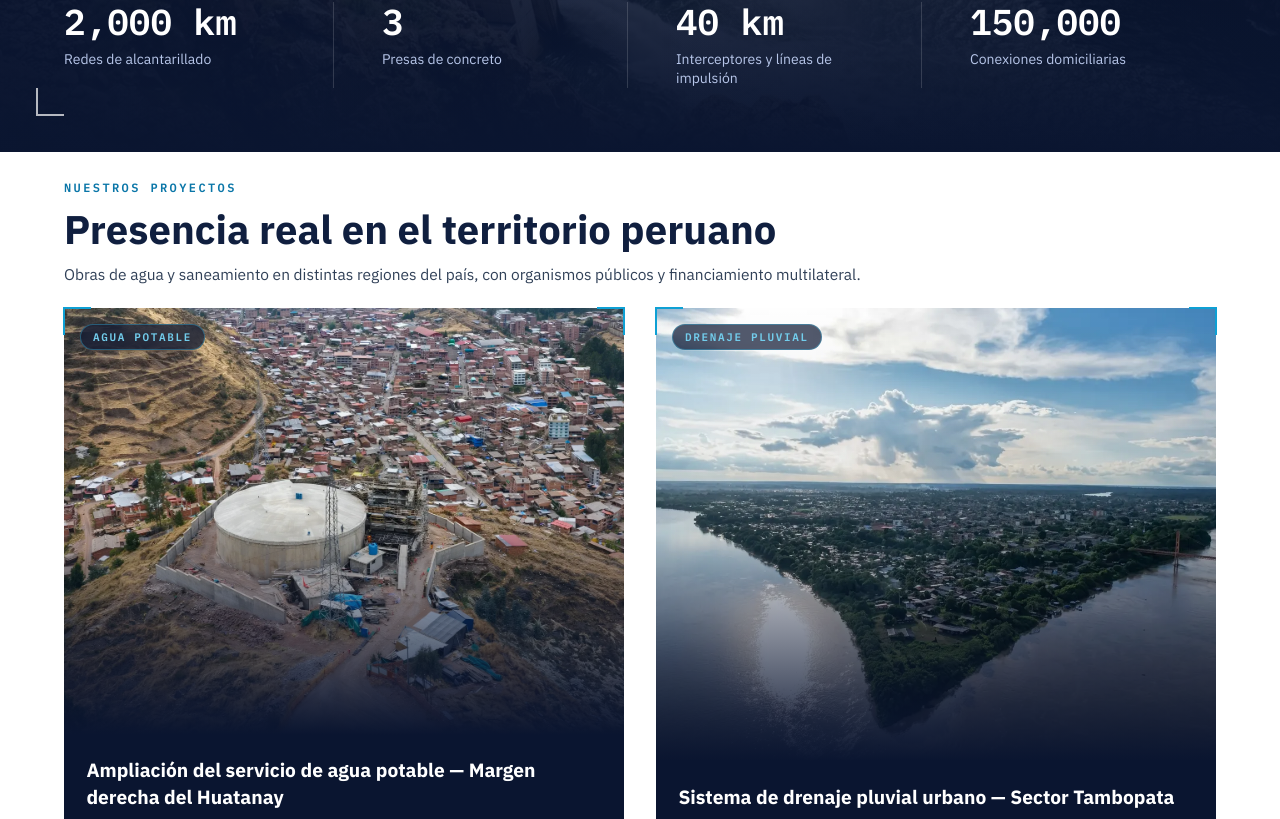
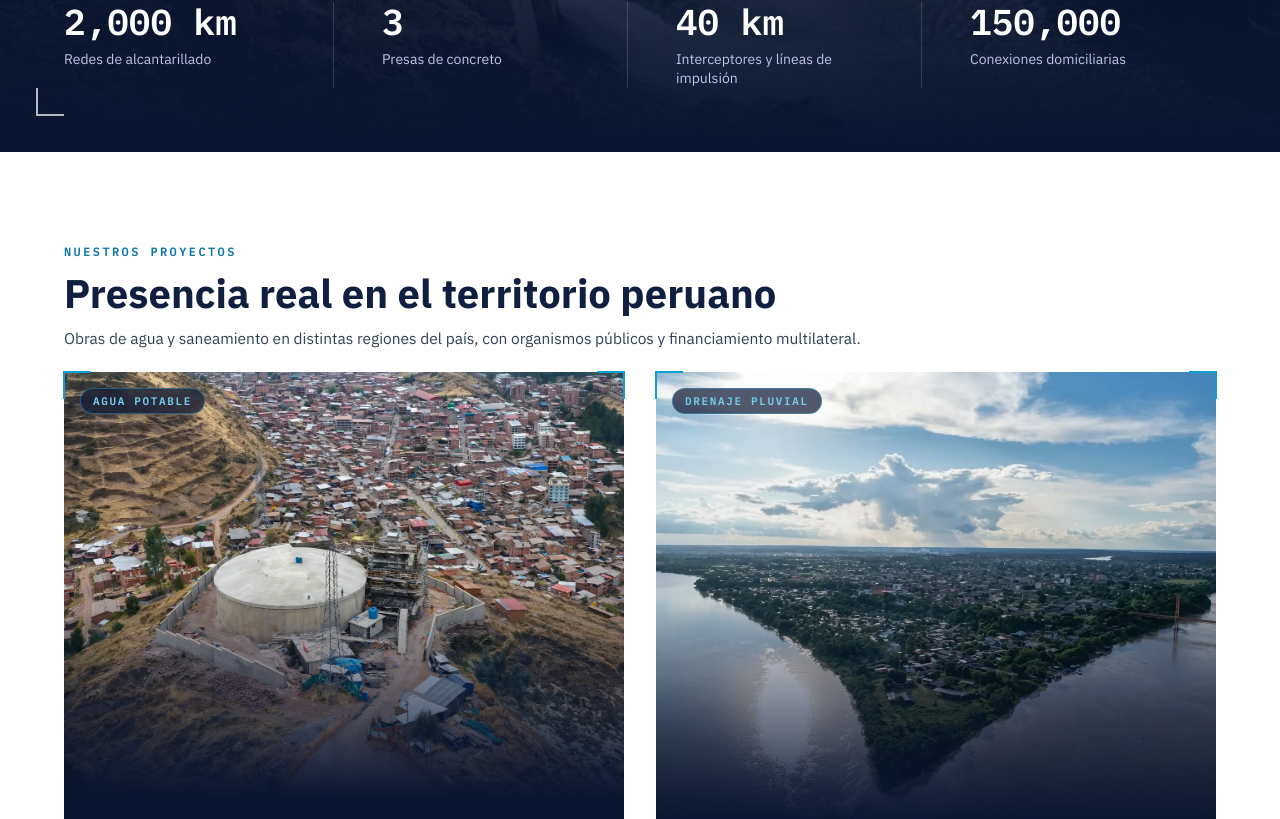
Before and after one commit to jhefferson-guerrero/cbs-web, a React (Vite) app: page / in a window 1280 px wide. Shown: the part 3535-4354 px from the top of the page. Built offline with nearby package versions, Linux system fonts and the light colour scheme; no server answers.

Commit message:
Proyectos: espacio blanco de respiro fuera del ancla, el scroll del menu lo ignora

```diff
--- a/src/components/sections/Proyectos.tsx
+++ b/src/components/sections/Proyectos.tsx
@@ -7,8 +7,13 @@ export function Proyectos() {
   const reduceMotion = useReducedMotion()
 
   return (
-    <section id="proyectos" className="bg-white lg:h-[calc(100svh-var(--nav-h))] lg:min-h-[540px]">
-      <div className="mx-auto w-full max-w-[1400px] px-6 py-16 lg:flex lg:h-full lg:flex-col lg:px-10 lg:py-[clamp(1rem,3.5vh,3rem)] xl:px-16 2xl:max-w-[1700px] 2xl:px-14">
+    <section className="bg-white">
+      {/* Espacio blanco de respiro sobre la sección. Queda fuera del ancla (#proyectos
+          está en el bloque de abajo), así al pulsar "Proyectos" el scroll se detiene
+          donde empieza el contenido y este espacio solo se ve al bajar desde arriba. */}
+      <div aria-hidden="true" className="hidden lg:block lg:h-[clamp(2rem,8vh,6rem)]" />
+      <div id="proyectos" className="lg:h-[calc(100svh-var(--nav-h))] lg:min-h-[540px]">
+        <div className="mx-auto w-full max-w-[1400px] px-6 py-16 lg:flex lg:h-full lg:flex-col lg:px-10 lg:py-[clamp(1rem,3.5vh,3rem)] xl:px-16 2xl:max-w-[1700px] 2xl:px-14">
         <motion.div
           initial={reduceMotion ? false : { opacity: 0, y: 28 }}
           whileInView={{ opacity: 1, y: 0 }}
@@ -96,6 +101,7 @@ export function Proyectos() {
             </motion.div>
           ))}
         </div>
+        </div>
       </div>
     </section>
   )
```
